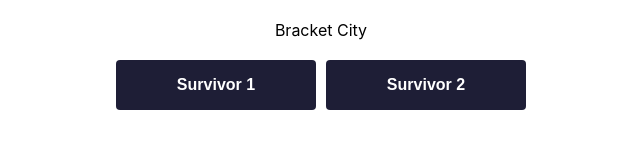
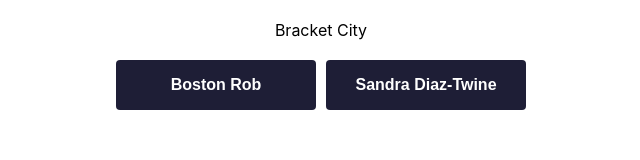
Before and after one commit to jkj527/bracketcity, a React (Create React App) app: page / in a window 1280 px wide. Shown: the top 160 px of the page, without its empty margins (319-959 px from the left). Built offline with nearby package versions, Linux system fonts and the light colour scheme.

Commit message:
winner selector handleclick outline

```diff
--- a/src/components/WinnerSelector.tsx
+++ b/src/components/WinnerSelector.tsx
@@ -1,12 +1,23 @@
-import React from "react";
+import React, { useState } from "react";
 import '../styles/WinnerSelector.css';
 import { survivors } from "../data";
 
 const WinnerSelector = () => {
+    const [contestants, setContestants] = useState(survivors);
+    const [options, setOptions] = useState([contestants[0], contestants[1]]);
+
+    const handleClick = () => {
+        // push winner to next round
+        // remove loser from contestants
+            // take slice of state, alter, set state
+        // reset options state to be next two survivors
+
+    }
+
     return (
         <div className="winner">
-            <button>Survivor 1</button>
-            <button>Survivor 2</button>
+            <button onClick={handleClick} >{options[0]}</button>
+            <button onClick={handleClick} >{options[1]}</button>
         </div>
     )
 }
```
